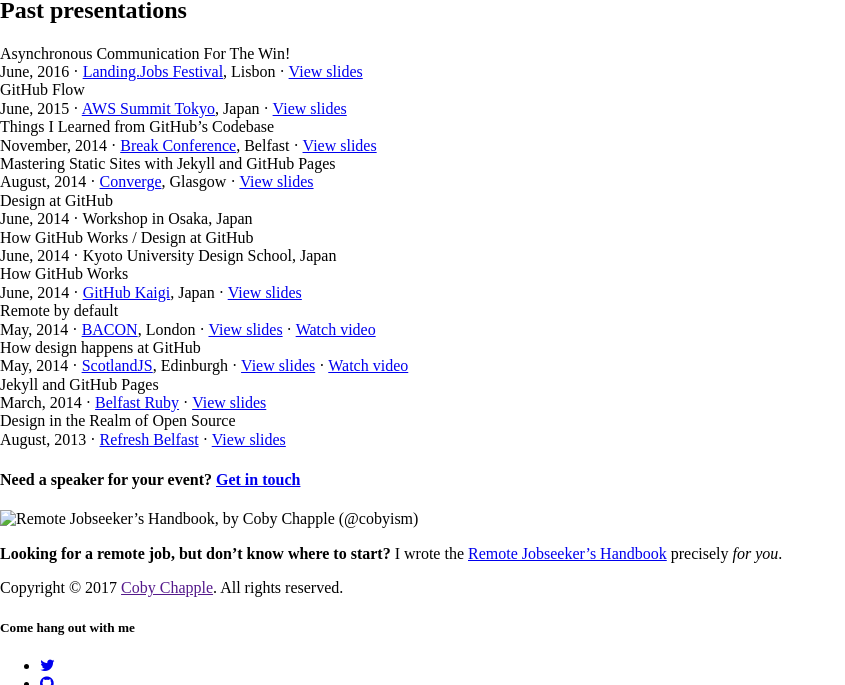
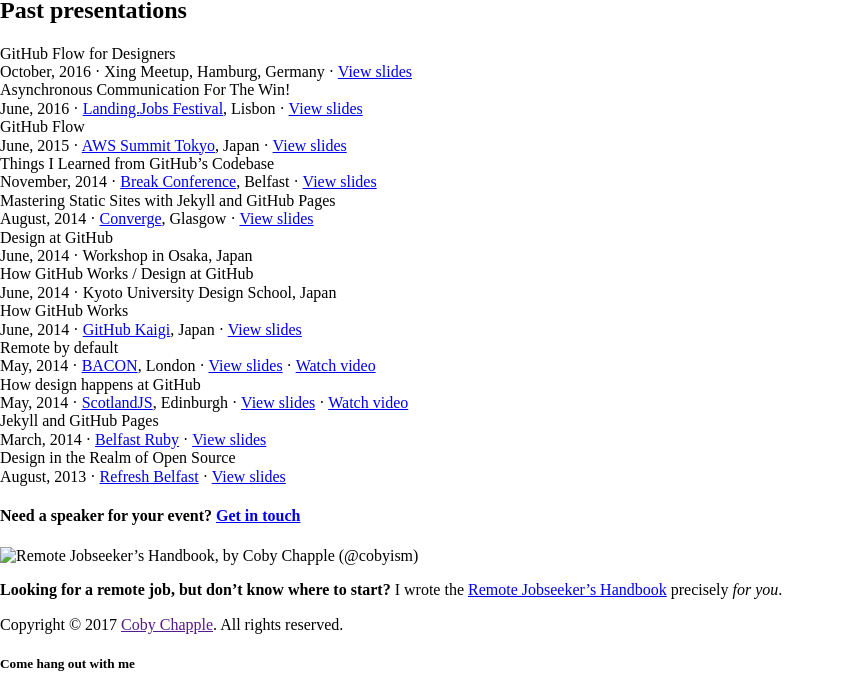
Before and after one commit to cobyism/archived-cobyism.github.io, a Jekyll site: the page built from speaking/index.html, in a window 1280 px wide and 900 px high, scrolled down 654 px, cut to the strip 215-900 px from the top of the window. Shown: the whole strip, without its empty margins (0-845 px from the left). Built offline with Jekyll 4.4.1, drawn with Linux system fonts in a browser that asks for light colours; nearby versions of some CDN libraries; library files that are not in the unit come from our copies; comment, search, counter and statistics services are not loaded.

Commit message:
add xing meetup talk

```diff
--- a/_data/talks.yml
+++ b/_data/talks.yml
@@ -79,3 +79,10 @@
   date: 3 June 2016
   slides: https://speakerdeck.com/cobyism/asynchronous-communication-for-the-win
   embed: <script async class="speakerdeck-embed" data-id="d4d76c4b11f74716815edad8f3a8c3c7" data-ratio="1.77777777777778" src="//speakerdeck.com/assets/embed.js"></script>
+
+- topic: GitHub Flow for Designers
+  event: Xing Meetup
+  location: Hamburg, Germany
+  date: 26 October 2016
+  slides: https://speakerdeck.com/cobyism/github-flow-for-designers
+  embed: <script async class="speakerdeck-embed" data-id="89a15cfab27d45218c61db1bb9b1371d" data-ratio="1.33333333333333" src="//speakerdeck.com/assets/embed.js"></script>
```
